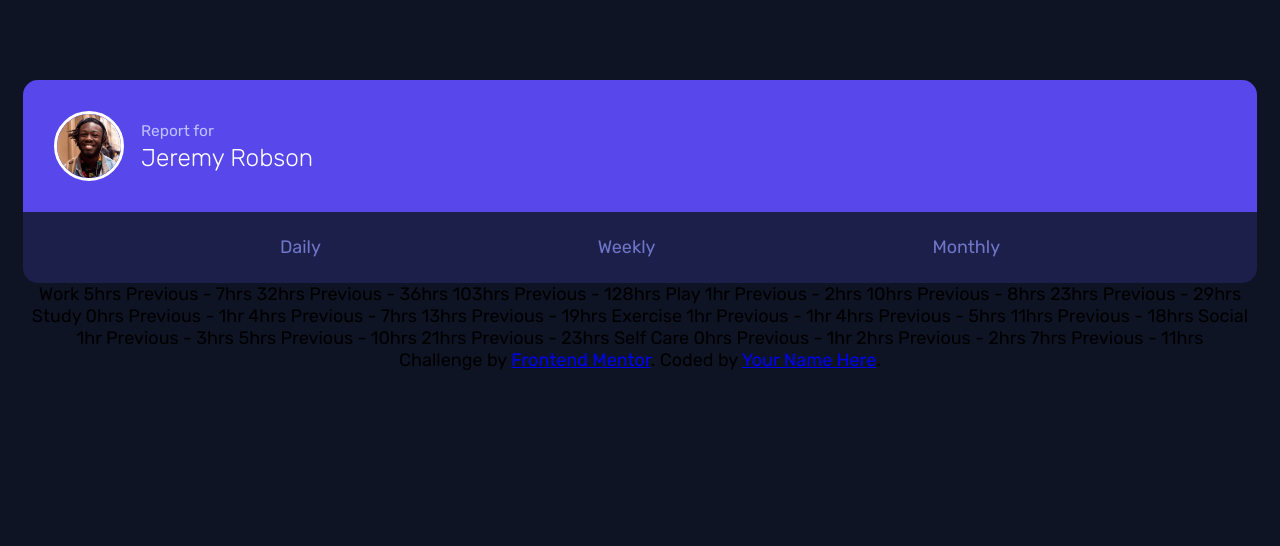
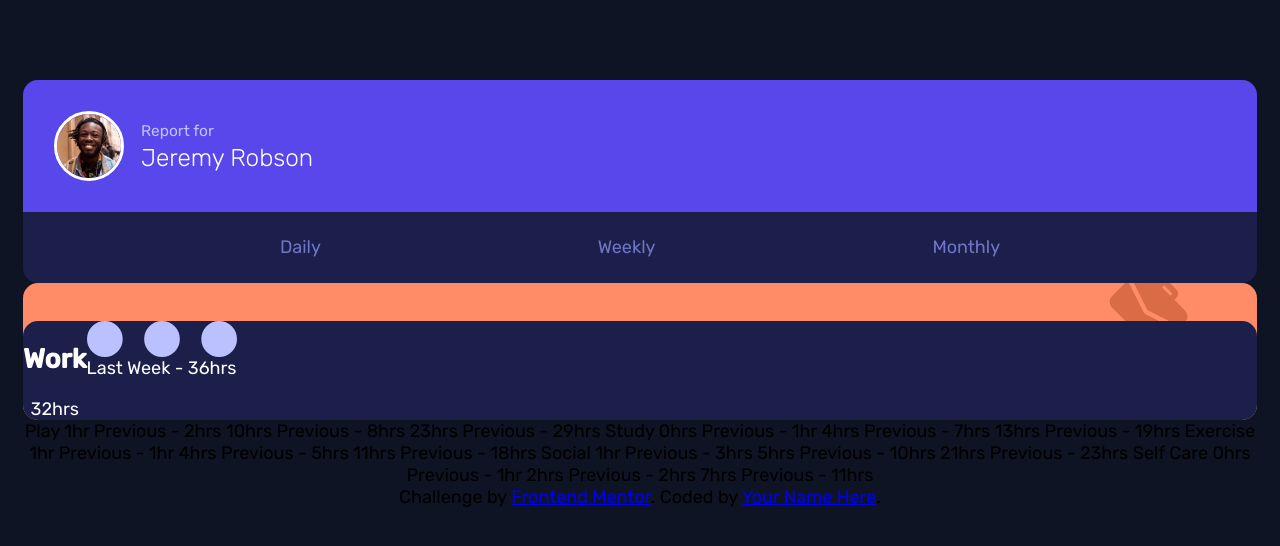
Before and after one commit to JunoField/fmj5-time-tracking-dashboard, a plain HTML site: page index.html in a window 1280 px wide. Drawn offline with Linux system fonts and the light colour scheme.

Commit message:
done bg layout for tile

```diff
--- a/index.html
+++ b/index.html
@@ -36,13 +36,25 @@
     </article>
 
 
-    Work
-    5hrs <!-- daily -->
-    Previous - 7hrs <!-- daily -->
-    32hrs <!-- weekly -->
-    Previous - 36hrs <!-- weekly -->
-    103hrs <!-- monthly -->
-    Previous - 128hrs <!-- monthly -->
+    <article class="activity-tile">
+
+      <div class="activity-tile-text">
+          <div class="activity-left">
+          <h2>Work</h2>
+          <div class="hidden">5hrs </div><!-- daily -->
+          <div class="time-current">32hrs</div><!-- weekly -->
+          <div class="hidden">103hrs</div> <!-- monthly -->
+        </div>
+
+        <div class="activity-right">
+          <img src="./images/icon-ellipsis.svg">
+          <div class="hidden">Yesterday - 7hrs</div> <!-- daily -->
+          <div class="time-previous">Last Week - 36hrs</div> <!-- weekly -->
+          <div class="hidden">Last Month - 128hrs</div> <!-- monthly -->
+        </div>
+      </div>
+
+    </article>
 
     Play
     1hr <!-- daily -->
--- a/style.css
+++ b/style.css
@@ -75,3 +75,38 @@ article{
     padding-bottom: 25px;
     color: var(--desaturatedBlue);
 }
+
+
+.hidden{
+    display: none;
+}
+
+.activity-tile{
+    background-color: var(--colWork);
+    background-image: url("./images/icon-work.svg");
+    background-repeat: no-repeat;
+    background-position: 94% -13px;
+    padding-top: 38px;
+    overflow: visible;
+    color: white;
+}
+
+.activity-tile-text{
+    display: flex;
+    background-color: var(--darkBlue);
+    border-radius: 15px;
+}
+
+.activity-left{
+    display: flex;
+    flex-direction: column;
+}
+
+.activity-left h2{
+    color
+}
+
+.activity-right{
+    display: flex;
+    flex-direction: column;
+}
```
